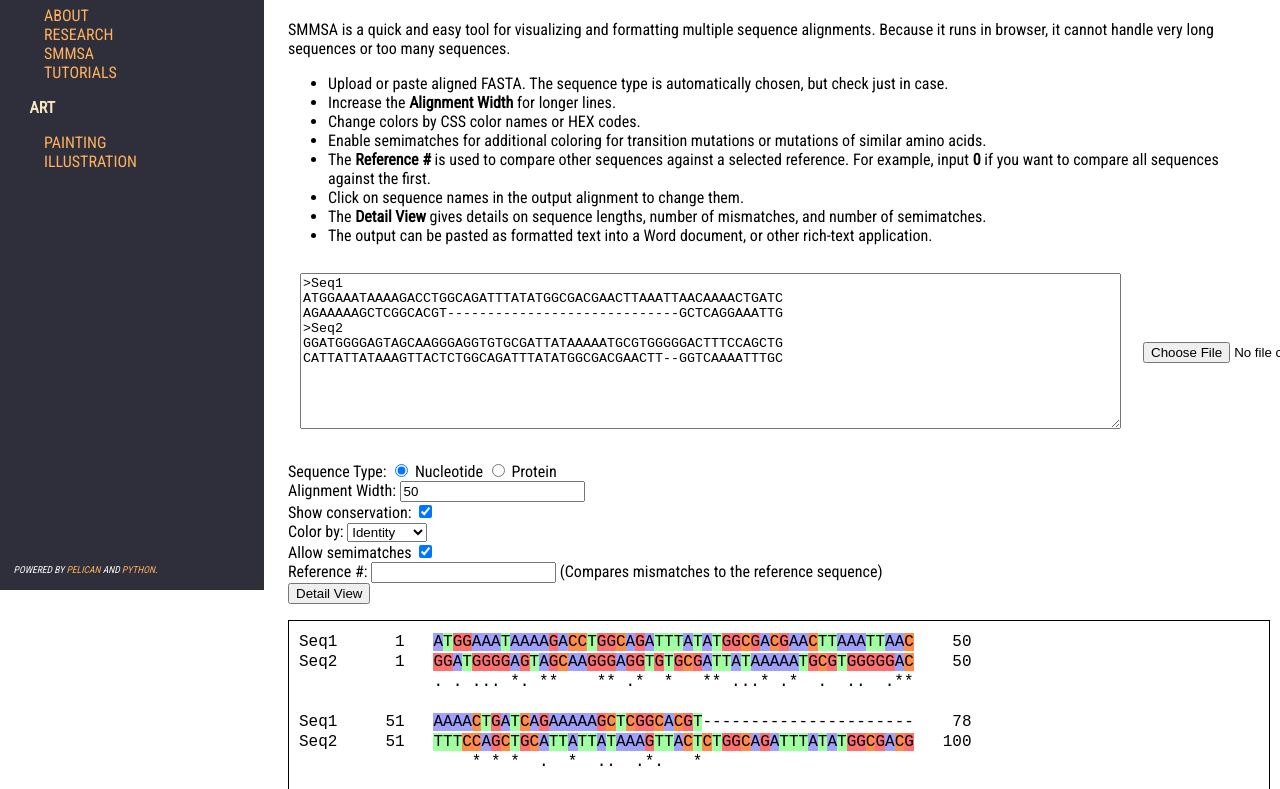
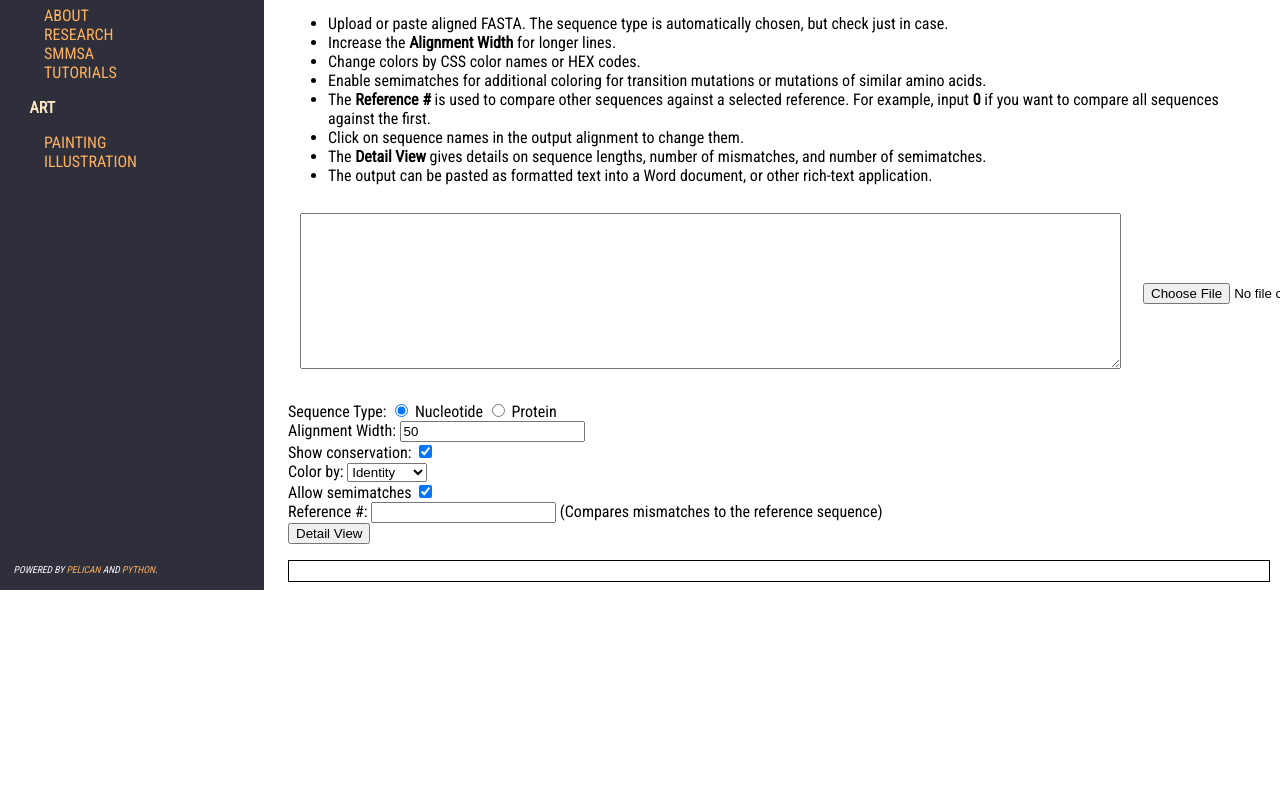
Before and after one commit to BaileeEgan/baileeegan.github.io, a plain HTML site: page pages/smmsa/index.html in a window 1280 px wide. Shown: the part 218-1007 px from the top of the page. After the commit the page ends 832 px from the top, so only its background shows below. Drawn offline with Linux system fonts and the light colour scheme.

Commit message:
Generate Pelican site

```diff
--- a/pages/smmsa/index.html
+++ b/pages/smmsa/index.html
@@ -61,7 +61,6 @@
 
 
 
-	<h1>SMMSA</h1>
 	<h3><i>\(>A<)/</i>  See My MSA! </h3>
 	<div>
 		<h3>Instructions</h3>
@@ -85,12 +84,6 @@ against the first.</li>
 		<tr>
 			<td>
 				<textarea id="input_aln" cols="100" rows="10">
->Seq1
-ATGGAAATAAAAGACCTGGCAGATTTATATGGCGACGAACTTAAATTAACAAAACTGATC
-AGAAAAAGCTCGGCACGT-----------------------------GCTCAGGAAATTG
->Seq2
-GGATGGGGAGTAGCAAGGGAGGTGTGCGATTATAAAAATGCGTGGGGGACTTTCCAGCTG
-CATTATTATAAAGTTACTCTGGCAGATTTATATGGCGACGAACTT--GGTCAAAATTTGC
 				</textarea>
 			</td>
 			<td>
--- a/theme/js/smmsa.js
+++ b/theme/js/smmsa.js
@@ -281,7 +281,6 @@ var update_mismatch_statuses = function () {
 var import_sequences = function () {
 	var raw_text = $("#input_aln").val()
 	parse_fasta(raw_text.split("\n"))
-	alert(records.length)
 }
 
 // Note that n is the position in the sequence, not the array
```
